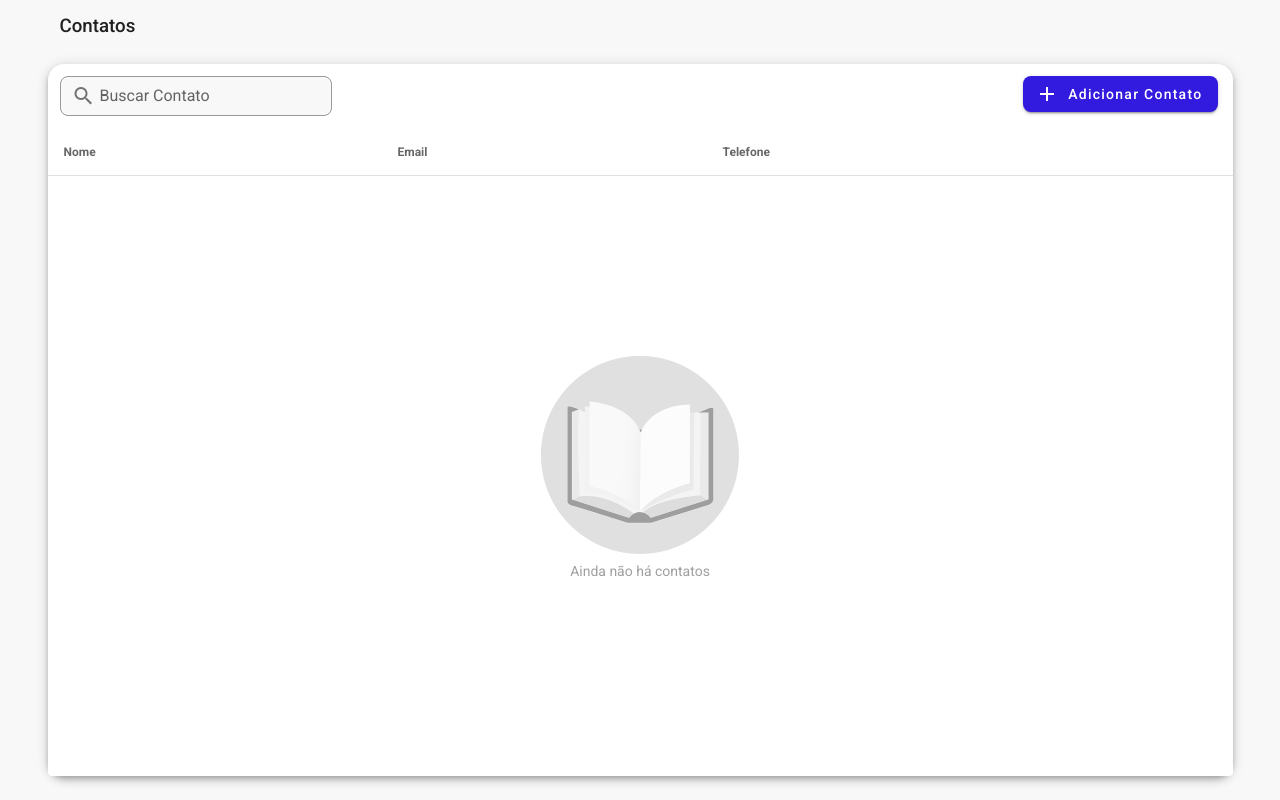
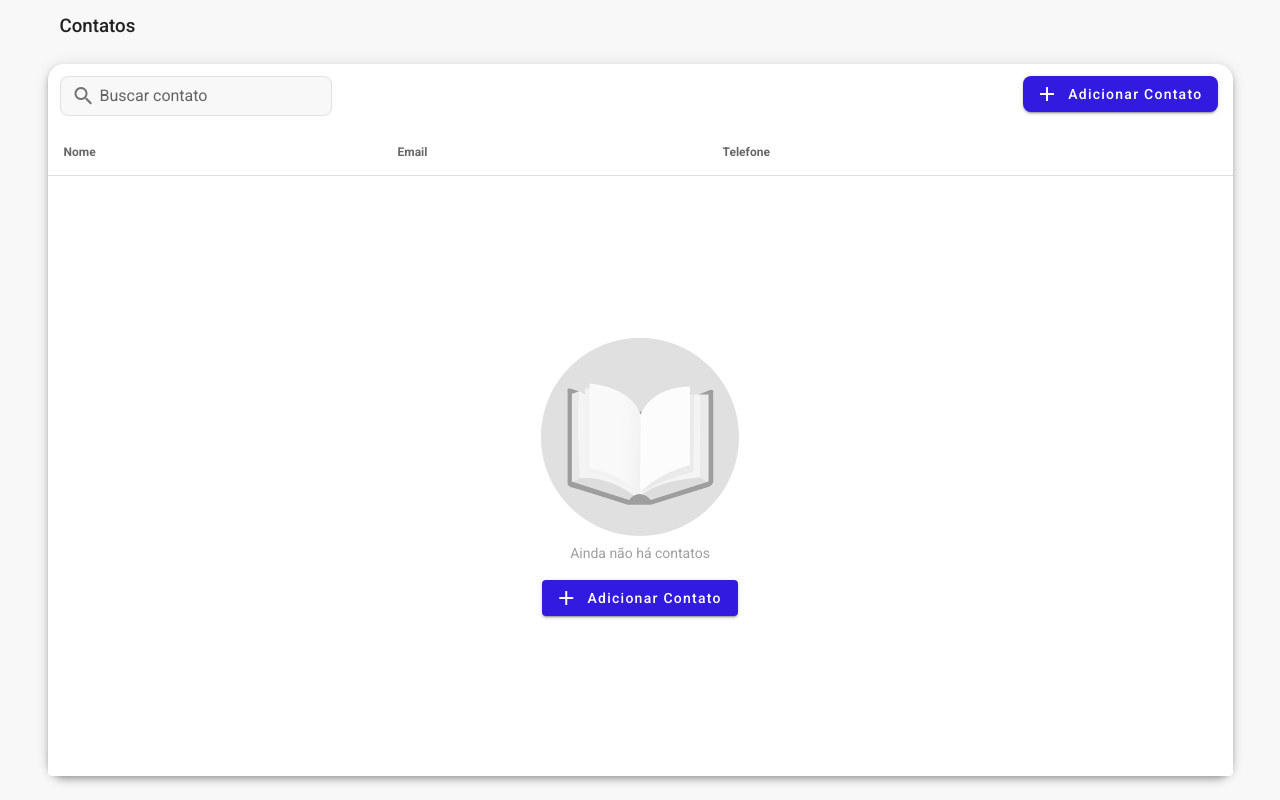
Before and after one commit to emillevic/frontend-huggy, a Vue app: page /#/contatos in a window 1280 px wide. Built offline with nearby package versions, Linux system fonts and the light colour scheme; no server answers.

Commit message:
Fixing no data and no results data table slots

```diff
--- a/src/components/EmptyTable.vue
+++ b/src/components/EmptyTable.vue
@@ -1,8 +1,12 @@
 <template>
-    <div>
-      <img src="@/assets/img/book.png">
-      <p>Ainda não há contatos</p>
-    </div>
+  <div>
+    <img src="@/assets/img/book.png" />
+    <p>Ainda não há contatos</p>
+    <v-btn color="primary" class="pl-3" @click="$emit('open')">
+      <v-icon class="pr-2">mdi-plus</v-icon>
+      Adicionar Contato</v-btn
+    >
+  </div>
 </template>
 
 <script>
@@ -10,3 +14,9 @@ export default {
   name: "EmptyTable",
 };
 </script>
+
+<style scoped>
+.v-btn {
+  text-transform: unset;
+}
+</style>
--- a/src/views/Contact.vue
+++ b/src/views/Contact.vue
@@ -33,7 +33,7 @@
             hide-details="auto"
             dense
             v-model="search"
-            label="Buscar Contato"
+            label="Buscar contato"
             prepend-inner-icon="mdi-magnify"
           ></v-text-field>
         </v-col>
@@ -58,7 +58,14 @@
               <div
                 class="empty-table-container d-flex align-center justify-center"
               >
-                <empty-table />
+                <empty-table @open="openDialog"/>
+              </div>
+            </template>
+            <template slot="no-results">
+              <div
+                class="d-flex align-center justify-center"
+              >
+                <p class="pt-5">Nenhum resultado encontrado</p>
               </div>
             </template>
             <template v-slot:item.name="{ item }">
@@ -209,7 +216,15 @@ export default {
 .v-btn {
   border-radius: 8px;
 }
-
+input,
+.v-input__slot,
+.v-text-field--outlined >>> fieldset{
+  border-color: #E1E1E1;
+}
+.v-text-field--outlined >>> fieldset{
+  color: #949494 !important;
+  font-size: 14px;
+}
 .v-btn {
   text-transform: unset;
 }
```
